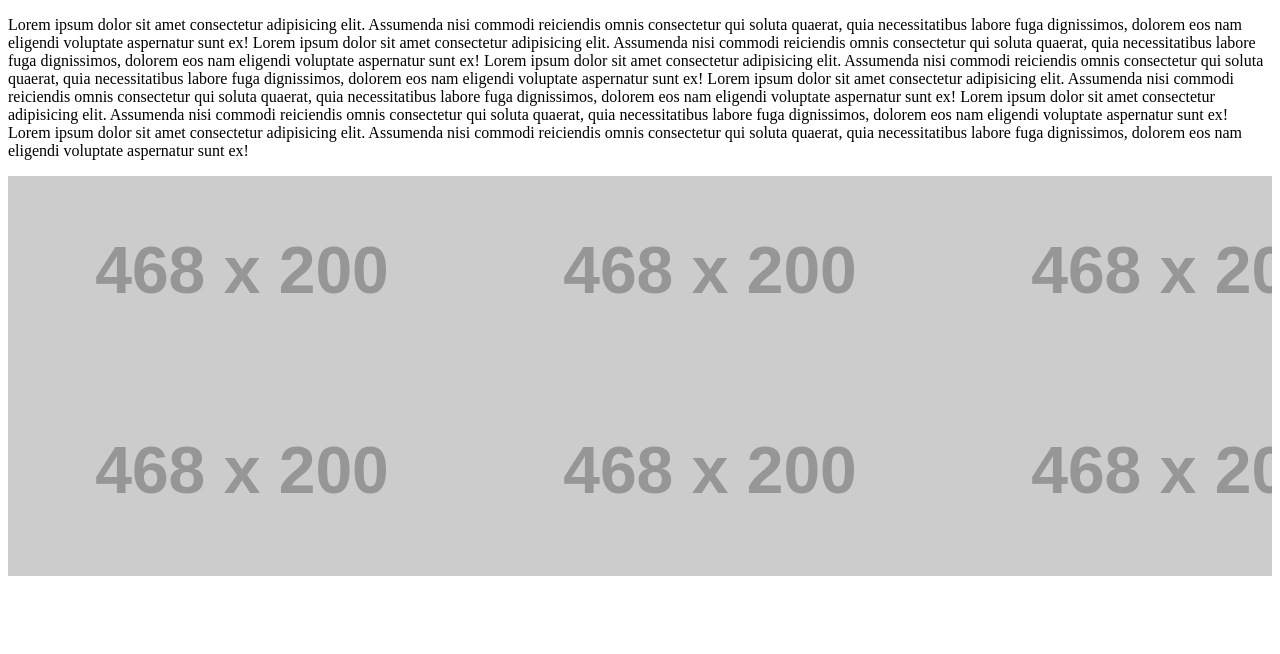
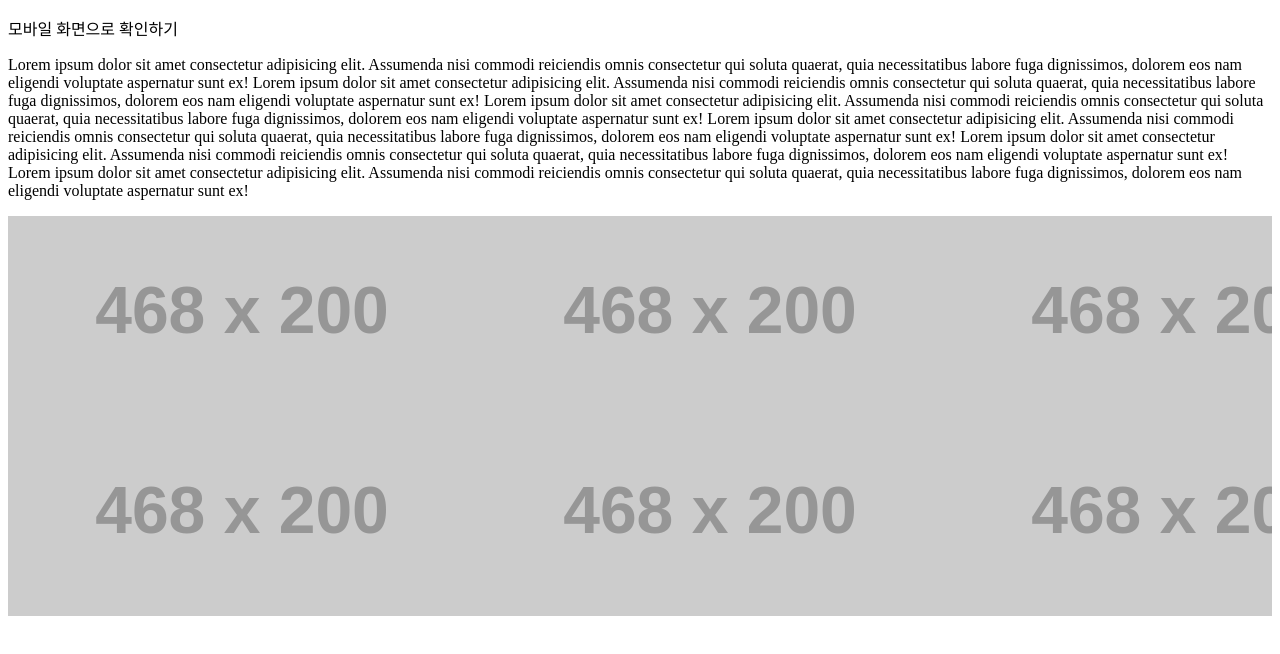
Before and after one commit to chinsun9/lazy-loading-images-practice, a plain HTML site: page public/background-image.html in a window 1280 px wide. Drawn offline with Linux system fonts and the light colour scheme; placeholder pictures from the web are drawn by us.

Commit message:
docs: add notice

```diff
--- a/public/background-image.html
+++ b/public/background-image.html
@@ -9,6 +9,7 @@
     <script src="./js/background-image.js" defer></script>
   </head>
   <body>
+    <p>모바일 화면으로 확인하기</p>
     <p>
       Lorem ipsum dolor sit amet consectetur adipisicing elit. Assumenda nisi
       commodi reiciendis omnis consectetur qui soluta quaerat, quia
```
